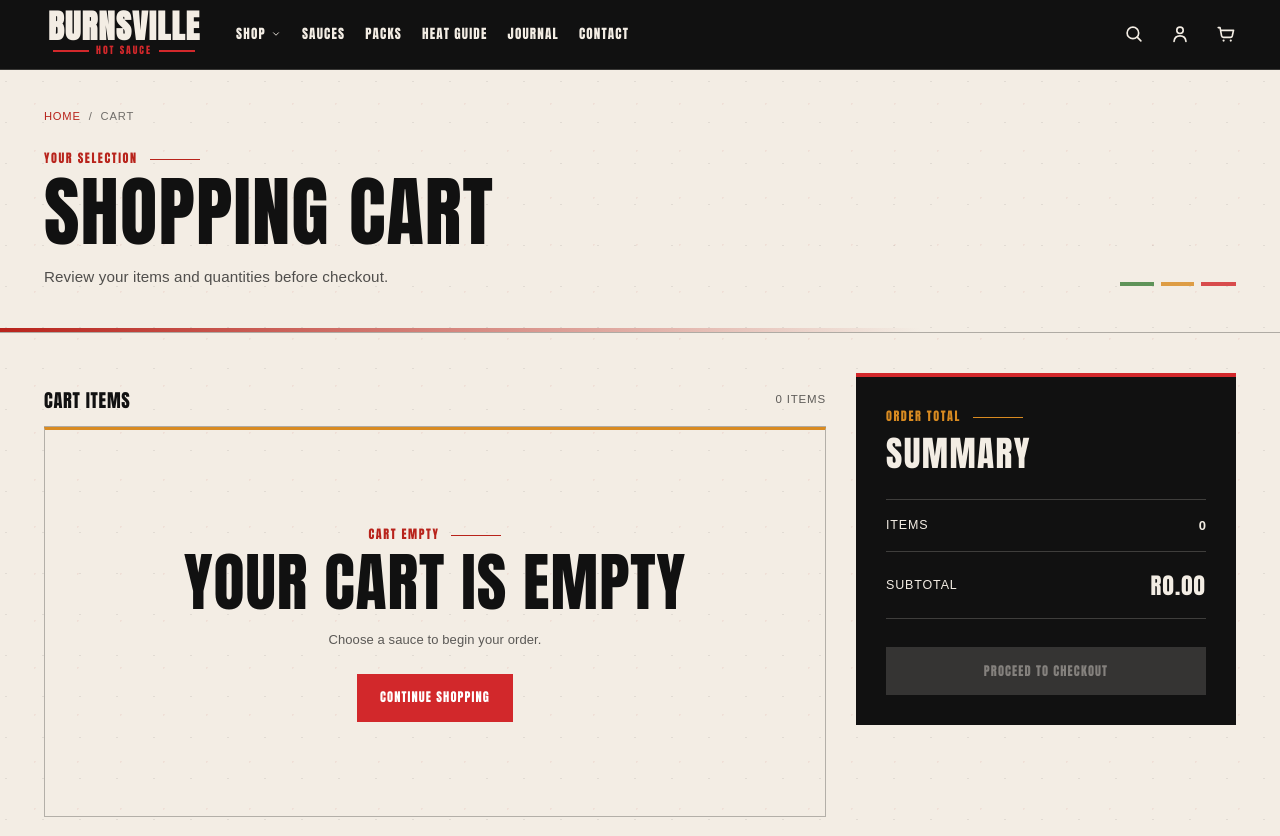
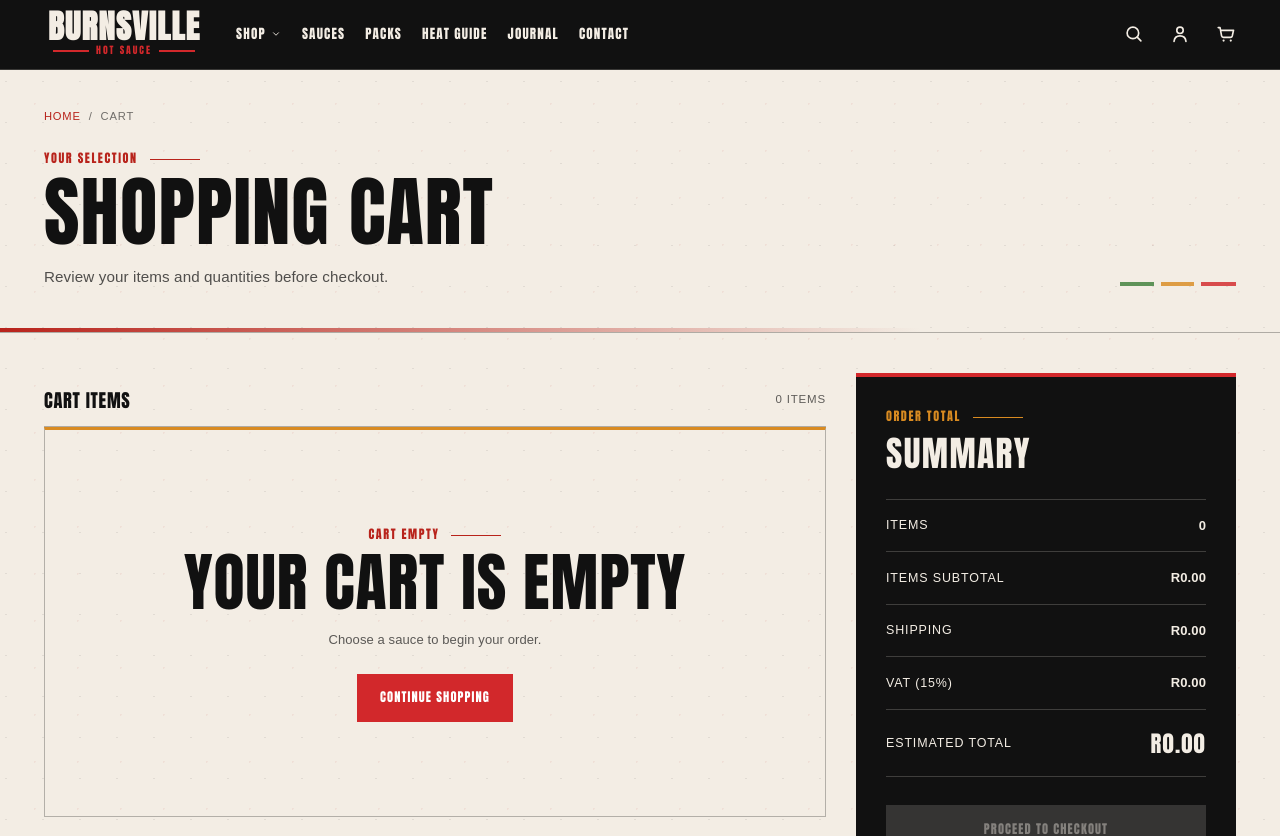
Before and after one commit to Humerous/burnsville_mern-app, a React (Vite) app in the folder frontend/: page /cart in a window 1280 px wide. Shown: the top 836 px of the page. Built offline with nearby package versions, Linux system fonts and the light colour scheme.

Commit message:
fix(cart): show remaining availability and VAT summary

```diff
--- a/frontend/src/screens/CartScreen.jsx
+++ b/frontend/src/screens/CartScreen.jsx
@@ -7,6 +7,8 @@
 import './cart-screen.css';
 
 const formatPrice = (price) => `R${Number(price).toFixed(2)}`;
+const roundCurrency = (value) =>
+  Math.round((Number(value) + Number.EPSILON) * 100) / 100;
 
 const CartScreen = ({ match, location, history }) => {
   const productId = match.params.id;
@@ -37,10 +39,12 @@
   };
 
   const itemCount = cartItems.reduce((total, item) => total + item.qty, 0);
-  const subtotal = cartItems.reduce(
-    (total, item) => total + item.qty * item.price,
-    0
+  const subtotal = roundCurrency(
+    cartItems.reduce((total, item) => total + item.qty * item.price, 0)
   );
+  const shippingPrice = subtotal > 100 || subtotal === 0 ? 0 : 100;
+  const vatPrice = roundCurrency(subtotal * 0.15);
+  const estimatedTotal = roundCurrency(subtotal + shippingPrice + vatPrice);
 
   return (
     <section className='burnsville-cart' aria-labelledby='burnsville-cart-title'>
@@ -156,9 +160,21 @@
                 <dt>Items</dt>
                 <dd>{itemCount}</dd>
               </div>
+              <div>
+                <dt>Items subtotal</dt>
+                <dd>{formatPrice(subtotal)}</dd>
+              </div>
+              <div>
+                <dt>Shipping</dt>
+                <dd>{formatPrice(shippingPrice)}</dd>
+              </div>
+              <div>
+                <dt>VAT (15%)</dt>
+                <dd>{formatPrice(vatPrice)}</dd>
+              </div>
               <div className='burnsville-cart__subtotal'>
-                <dt>Subtotal</dt>
-                <dd>{formatPrice(subtotal)}</dd>
+                <dt>Estimated total</dt>
+                <dd>{formatPrice(estimatedTotal)}</dd>
               </div>
             </dl>
 
--- a/frontend/src/screens/ProductScreen.jsx
+++ b/frontend/src/screens/ProductScreen.jsx
@@ -40,6 +40,9 @@
   const productDetails = useSelector((state) => state.productDetails);
   const { loading, error, product } = productDetails;
 
+  const cart = useSelector((state) => state.cart);
+  const { cartItems = [] } = cart;
+
   const userLogin = useSelector((state) => state.userLogin);
   const { userInfo } = userLogin;
 
@@ -60,6 +63,17 @@
     }
     dispatch(listProductDetails(match.params.id));
   }, [dispatch, match, successProductReview]);
+
+  const stockCount = product ? Number(product.countInStock) || 0 : 0;
+  const cartItem = cartItems.find((item) => item.product === match.params.id);
+  const qtyInCart = cartItem ? Number(cartItem.qty) || 0 : 0;
+  const availableToAdd = Math.max(stockCount - qtyInCart, 0);
+
+  useEffect(() => {
+    if (availableToAdd > 0 && Number(qty) > availableToAdd) {
+      setQty(availableToAdd);
+    }
+  }, [availableToAdd, qty]);
 
   const addToCartHandler = async () => {
     setAddingToCart(true);
@@ -103,12 +117,19 @@
   const pairings = product && Array.isArray(product.pairings)
     ? product.pairings.filter(Boolean)
     : [];
-  const stockCount = product ? Number(product.countInStock) || 0 : 0;
   const productRating = product ? Number(product.rating) || 0 : 0;
   const heatLevel = product && product.heatLevel ? Number(product.heatLevel) : null;
   const reviewLabel = `${reviews.length} ${
     reviews.length === 1 ? 'review' : 'reviews'
   }`;
+  const stockLabel = stockCount > 0
+    ? `${availableToAdd} available to add${qtyInCart > 0 ? ` · ${qtyInCart} in cart` : ''}`
+    : 'Out of stock';
+  const availabilityLabel = availableToAdd > 0
+    ? 'In stock'
+    : qtyInCart > 0
+    ? 'Maximum in cart'
+    : 'Out of stock';
 
   return (
     <section className='burnsville-product-detail'>
@@ -242,7 +263,7 @@
                       </div>
                       <div className='burnsville-product-profile__fact'>
                         <dt>Stock</dt>
-                        <dd>{stockCount > 0 ? `${stockCount} available` : 'Out of stock'}</dd>
+                        <dd>{stockLabel}</dd>
                       </div>
                     </dl>
 
@@ -270,17 +291,17 @@
                       <span>Availability</span>
                       <strong
                         className={
-                          stockCount > 0
+                          availableToAdd > 0
                             ? 'burnsville-product-detail__in-stock'
                             : 'burnsville-product-detail__out-of-stock'
                         }
                         id='burnsville-product-stock'
                       >
-                        {stockCount > 0 ? 'In stock' : 'Out of stock'}
+                        {availabilityLabel}
                       </strong>
                     </div>
 
-                    {stockCount > 0 && (
+                    {availableToAdd > 0 && (
                       <div className='burnsville-product-detail__quantity'>
                         <label htmlFor='burnsville-product-quantity'>
                           Quantity
@@ -291,7 +312,7 @@
                           onChange={(event) => setQty(event.target.value)}
                           aria-describedby='burnsville-product-stock'
                         >
-                          {[...Array(stockCount).keys()].map((value) => (
+                          {[...Array(availableToAdd).keys()].map((value) => (
                             <option key={value + 1} value={value + 1}>
                               {value + 1}
                             </option>
@@ -304,7 +325,7 @@
                       className='burnsville-product-detail__cart-button'
                       onClick={addToCartHandler}
                       type='button'
-                      disabled={stockCount === 0 || addingToCart}
+                      disabled={availableToAdd === 0 || addingToCart}
                     >
                       {addingToCart ? 'Adding…' : 'Add to cart'}
                     </button>
```
